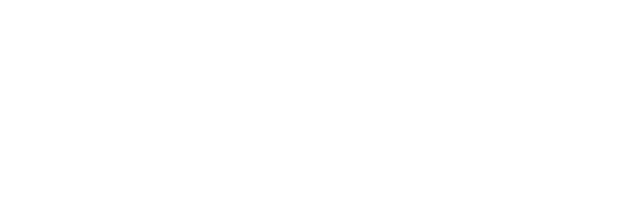
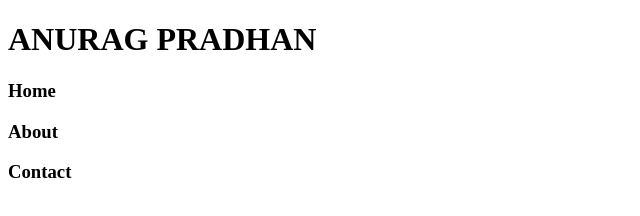
Before and after one commit to anuragpradhan2016/anurag, a plain HTML site: page index.html in a window 1280 px wide. Shown: the whole page, without its empty margins (0-640 px from the left). Drawn offline with Linux system fonts and the light colour scheme.

Commit message:
Update index.html

```diff
--- a/index.html
+++ b/index.html
@@ -7,10 +7,12 @@
 <div id = "container">
   <div id = "header">
     <div id = "name">
-
+        <h1>ANURAG PRADHAN</h1>
     </div>
     <div id = "tag">
-
+      <h3>Home</h3>
+      <h3>About</h3>
+      <h3>Contact</h3>
     </div>
   </div>
 
```
